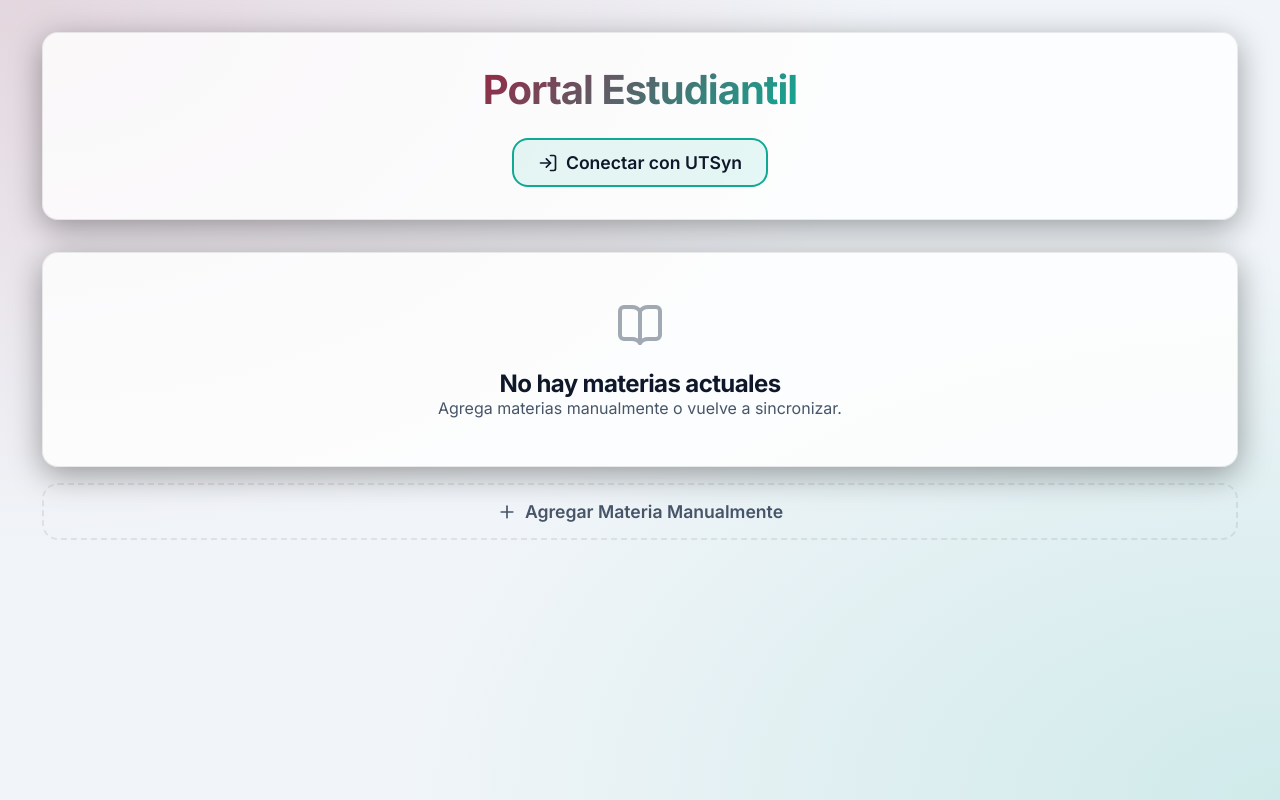
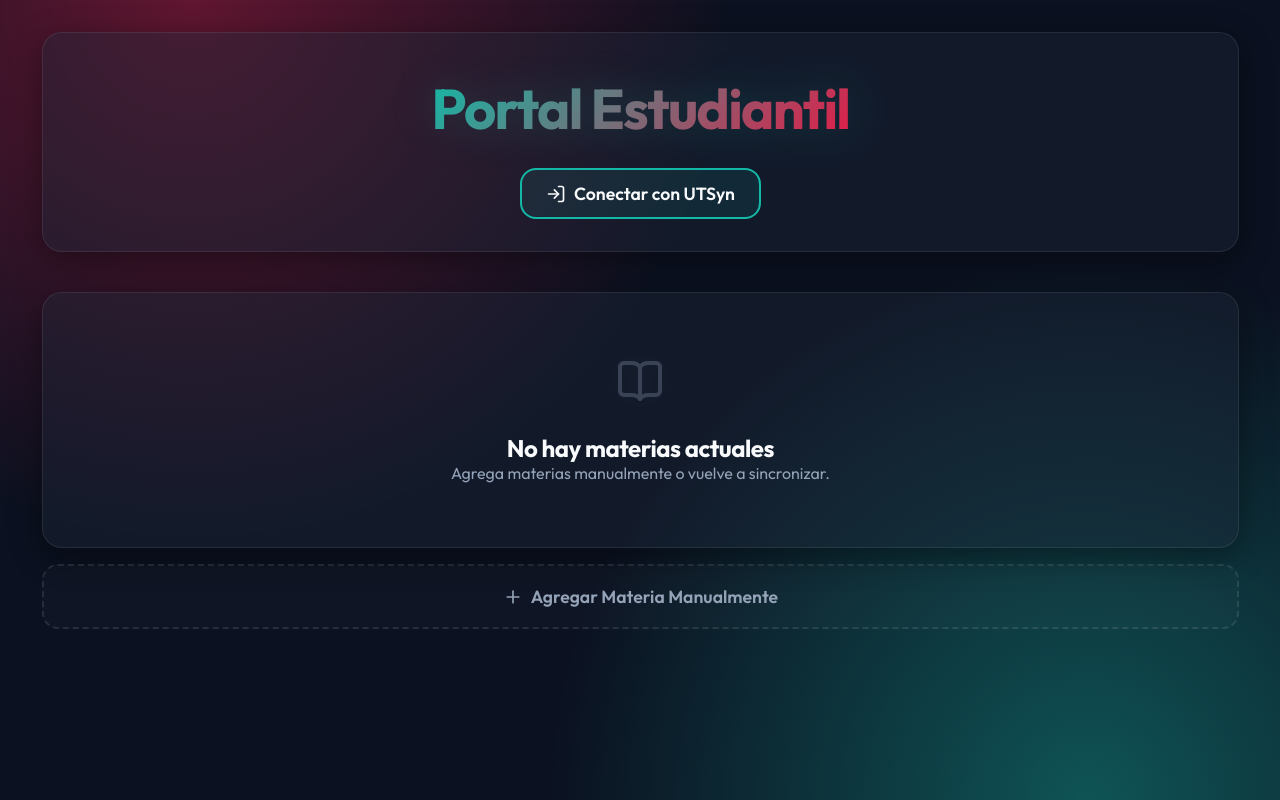
Before and after one commit to Vic-MJ/UTSyn, a React (Vite) app: page / in a window 1280 px wide. Built offline with nearby package versions, Linux system fonts and the light colour scheme.

Commit message:
Renovar UI

```diff
--- a/src/App.css
+++ b/src/App.css
@@ -1,31 +1,35 @@
 .app-header {
   text-align: center;
-  margin-bottom: 2rem;
-  padding: 2rem;
+  margin-bottom: 2.5rem;
+  padding: 2.5rem 2rem;
   position: relative;
   overflow: hidden;
 }
 
 .app-title {
-  font-size: 2.5rem;
-  background: linear-gradient(135deg, var(--secondary) 0%, var(--primary) 100%);
+  font-size: 3.5rem;
+  background: linear-gradient(135deg, var(--primary) 0%, var(--secondary) 100%);
   -webkit-background-clip: text;
   -webkit-text-fill-color: transparent;
   margin-bottom: 0.5rem;
+  filter: drop-shadow(0 0 20px rgba(20, 184, 166, 0.2));
+  letter-spacing: -0.03em;
 }
 
 .app-subtitle {
   color: var(--text-muted);
   font-size: 1.1rem;
+  font-weight: 500;
 }
 
 .summary-board {
   display: flex;
   justify-content: space-around;
   align-items: center;
-  padding: 1.5rem;
-  margin-bottom: 2rem;
+  padding: 2rem;
+  margin-bottom: 2.5rem;
   border-top: 4px solid var(--primary);
+  background: linear-gradient(180deg, rgba(20, 184, 166, 0.05) 0%, transparent 100%);
 }
 
 .summary-item {
@@ -39,23 +43,25 @@
   font-size: 0.9rem;
   color: var(--text-muted);
   text-transform: uppercase;
-  letter-spacing: 0.05em;
+  letter-spacing: 0.1em;
   font-weight: 600;
 }
 
 .summary-value {
-  font-size: 3rem;
+  font-size: 3.5rem;
   font-weight: 700;
   color: var(--text-main);
-  text-shadow: 0 2px 10px rgba(0,0,0,0.2);
+  text-shadow: 0 0 20px rgba(255, 255, 255, 0.1);
 }
 
 .summary-value.passing {
   color: var(--grade-au);
+  text-shadow: 0 0 20px rgba(16, 185, 129, 0.3);
 }
 
 .summary-value.failing {
   color: var(--grade-na);
+  text-shadow: 0 0 20px rgba(239, 68, 68, 0.3);
 }
 
 .add-subject-btn {
@@ -64,9 +70,9 @@
   justify-content: center;
   gap: 0.5rem;
   width: 100%;
-  padding: 1rem;
-  background-color: transparent;
-  border: 2px dashed var(--card-border);
+  padding: 1.2rem;
+  background-color: rgba(255, 255, 255, 0.02);
+  border: 2px dashed rgba(255, 255, 255, 0.1);
   border-radius: 16px;
   color: var(--text-muted);
   font-size: 1.1rem;
@@ -77,18 +83,21 @@
 .add-subject-btn:hover {
   border-color: var(--primary);
   color: var(--primary);
-  background-color: rgba(20, 184, 166, 0.05);
+  background-color: rgba(20, 184, 166, 0.08);
+  box-shadow: 0 0 20px rgba(20, 184, 166, 0.1);
 }
 
 .subject-card {
   padding: 1.5rem;
   margin-bottom: 1.5rem;
-  transition: transform 0.2s;
+  transition: var(--transition);
+  background: rgba(30, 41, 59, 0.6);
 }
 
 .subject-card:hover {
-  transform: translateY(-2px);
-  border-color: rgba(20, 184, 166, 0.3);
+  transform: translateY(-4px) scale(1.01);
+  border-color: rgba(20, 184, 166, 0.4);
+  box-shadow: 0 15px 35px -10px rgba(20, 184, 166, 0.2);
 }
 
 .subject-header {
@@ -119,19 +128,20 @@
 .subject-input:focus {
   outline: none;
   border-bottom-color: var(--primary);
+  text-shadow: 0 0 10px rgba(255, 255, 255, 0.1);
 }
 
 .subject-input::placeholder {
-  color: rgba(148, 163, 184, 0.5);
+  color: rgba(148, 163, 184, 0.3);
 }
 
 .subject-average-pill {
-  background: rgba(0,0,0,0.05);
+  background: rgba(0, 0, 0, 0.2);
   padding: 0.5rem 1rem;
   border-radius: 9999px;
   font-weight: 700;
   font-size: 1.1rem;
-  border: 1px solid var(--card-border);
+  border: 1px solid rgba(255, 255, 255, 0.05);
 }
 
 .delete-btn {
@@ -141,11 +151,13 @@
   display: flex;
   align-items: center;
   justify-content: center;
+  background: rgba(255, 255, 255, 0.02);
 }
 
 .delete-btn:hover {
   color: var(--grade-na);
-  background: rgba(239, 68, 68, 0.1);
+  background: rgba(239, 68, 68, 0.15);
+  box-shadow: 0 0 15px rgba(239, 68, 68, 0.2);
 }
 
 .units-list {
@@ -158,10 +170,16 @@
   display: flex;
   align-items: center;
   gap: 1rem;
-  background: rgba(255,255,255,0.6);
+  background: rgba(15, 23, 42, 0.4);
   padding: 0.75rem 1rem;
   border-radius: 12px;
-  border: 1px solid var(--card-border);
+  border: 1px solid rgba(255, 255, 255, 0.03);
+  transition: var(--transition);
+}
+
+.unit-item:hover {
+  background: rgba(15, 23, 42, 0.6);
+  border-color: rgba(255, 255, 255, 0.08);
 }
 
 .unit-name {
@@ -183,9 +201,10 @@
 .grades-group {
   display: flex;
   gap: 0.25rem;
-  background: rgba(0,0,0,0.04);
+  background: rgba(0, 0, 0, 0.2);
   padding: 0.25rem;
   border-radius: 8px;
+  border: 1px solid rgba(255, 255, 255, 0.02);
 }
 
 .grade-btn {
@@ -199,47 +218,50 @@
 
 .grade-btn:hover {
   color: var(--text-main);
-  background: rgba(0,0,0,0.05);
+  background: rgba(255, 255, 255, 0.05);
 }
 
-.grade-btn.active.au { background: var(--grade-au); color: white; }
-.grade-btn.active.de { background: var(--grade-de); color: white; }
-.grade-btn.active.sa { background: var(--grade-sa); color: white; }
-.grade-btn.active.na { background: var(--grade-na); color: white; }
+.grade-btn.active.au { background: var(--grade-au); color: #000; box-shadow: 0 0 15px rgba(16, 185, 129, 0.4); }
+.grade-btn.active.de { background: var(--grade-de); color: #fff; box-shadow: 0 0 15px rgba(59, 130, 246, 0.4); }
+.grade-btn.active.sa { background: var(--grade-sa); color: #000; box-shadow: 0 0 15px rgba(245, 158, 11, 0.4); }
+.grade-btn.active.na { background: var(--grade-na); color: #fff; box-shadow: 0 0 15px rgba(239, 68, 68, 0.4); }
 
 .add-unit-btn {
   display: flex;
   align-items: center;
   gap: 0.5rem;
   color: var(--primary);
-  font-size: 0.9rem;
+  font-size: 0.95rem;
   font-weight: 600;
-  padding: 0.75rem 0;
+  padding: 0.75rem 0.5rem;
   margin-top: 0.5rem;
+  border-radius: 8px;
 }
 
 .add-unit-btn:hover {
-  color: var(--primary-hover);
+  color: #fff;
+  background: rgba(20, 184, 166, 0.1);
 }
 
 .empty-state {
   text-align: center;
-  padding: 3rem 1rem;
+  padding: 4rem 1rem;
   color: var(--text-muted);
 }
 
 .empty-state svg {
-  margin-bottom: 1rem;
-  opacity: 0.5;
+  margin-bottom: 1.5rem;
+  opacity: 0.3;
+  filter: drop-shadow(0 0 10px rgba(255,255,255,0.1));
 }
 
 @keyframes slideIn {
-  from { opacity: 0; transform: translateY(10px); }
-  to { opacity: 1; transform: translateY(0); }
+  from { opacity: 0; transform: translateY(15px) scale(0.98); }
+  to { opacity: 1; transform: translateY(0) scale(1); }
 }
 
 .animate-slide-in {
-  animation: slideIn 0.3s ease-out forwards;
+  animation: slideIn 0.4s cubic-bezier(0.25, 0.8, 0.25, 1) forwards;
 }
 
 @media (max-width: 640px) {
@@ -247,34 +269,61 @@
     flex-direction: column;
     align-items: stretch;
   }
-
   .grades-group {
     justify-content: space-between;
   }
-
   .grade-btn {
     flex: 1;
   }
-
   .subject-header {
     flex-wrap: wrap;
   }
 }
 
+.tabs-container {
+  display: flex;
+  border-top: 1px solid var(--card-border);
+  flex-wrap: wrap;
+  background: rgba(0, 0, 0, 0.1);
+  border-radius: 0 0 20px 20px;
+  overflow: hidden;
+}
+
 .tab-btn {
   background: transparent;
   border: none;
-  border-bottom: 3px solid transparent;
-  transition: all 0.2s ease-in-out;
+  transition: all 0.3s ease-in-out;
   cursor: pointer;
+  position: relative;
+}
+
+.tab-btn::after {
+  content: '';
+  position: absolute;
+  bottom: 0;
+  left: 50%;
+  width: 0;
+  height: 3px;
+  background: var(--primary);
+  transition: var(--transition);
+  transform: translateX(-50%);
+  border-radius: 3px 3px 0 0;
+  box-shadow: 0 -2px 10px rgba(20, 184, 166, 0.5);
 }
 
 .tab-btn:hover {
-  background-color: rgba(0, 0, 0, 0.03);
+  background-color: rgba(255, 255, 255, 0.02);
+  color: var(--text-main) !important;
 }
 
 .tab-btn.active {
-  background-color: rgba(20, 184, 166, 0.1);
+  background-color: rgba(20, 184, 166, 0.05);
+  color: var(--primary) !important;
+  text-shadow: 0 0 10px rgba(20, 184, 166, 0.3);
+}
+
+.tab-btn.active::after {
+  width: 100%;
 }
 
 .modal-overlay {
@@ -283,36 +332,40 @@
   left: 0;
   right: 0;
   bottom: 0;
-  background-color: rgba(0, 0, 0, 0.7);
+  background-color: rgba(0, 0, 0, 0.8);
   display: flex;
   justify-content: center;
   align-items: center;
   z-index: 1000;
-  backdrop-filter: blur(4px);
+  backdrop-filter: blur(8px);
   padding: 1rem;
 }
 
 .modal-content {
   width: 100%;
-  max-width: 400px;
-  padding: 2rem;
+  max-width: 420px;
+  padding: 2.5rem;
+  background: rgba(15, 23, 42, 0.85);
+  border: 1px solid rgba(255,255,255,0.1);
+  box-shadow: 0 25px 50px -12px rgba(0, 0, 0, 0.8);
 }
 
 .modal-input {
   width: 100%;
-  padding: 0.75rem 1rem;
-  border-radius: 8px;
-  background-color: rgba(255, 255, 255, 0.6);
-  border: 1px solid var(--card-border);
+  padding: 0.85rem 1rem;
+  border-radius: 10px;
+  background-color: rgba(0, 0, 0, 0.3);
+  border: 1px solid rgba(255, 255, 255, 0.1);
   color: var(--text-main);
-  font-size: 1rem;
+  font-size: 1.05rem;
   transition: var(--transition);
 }
 
 .modal-input:focus {
   outline: none;
   border-color: var(--primary);
-  background-color: rgba(255, 255, 255, 1);
+  background-color: rgba(0, 0, 0, 0.5);
+  box-shadow: 0 0 0 3px rgba(20, 184, 166, 0.2);
 }
 
 .spinner {
@@ -347,24 +400,32 @@
   .app-title {
     font-size: 1.5rem !important;
     margin-bottom: 0 !important;
+    filter: none !important;
+    -webkit-text-fill-color: initial !important;
+    color: black !important;
   }
   .summary-board {
     padding: 0.5rem !important;
     margin-top: 0.5rem !important;
     margin-bottom: 0.5rem !important;
-    border-top: 2px solid var(--primary) !important;
+    border-top: 2px solid #000 !important;
+    background: none !important;
   }
   .summary-label {
     font-size: 0.75rem !important;
+    color: black !important;
   }
   .summary-value {
     font-size: 1.5rem !important;
+    color: black !important;
+    text-shadow: none !important;
   }
   .glass-panel {
     border: 1px solid #ddd !important;
     box-shadow: none !important;
     background: white !important;
     padding: 0.5rem !important;
+    backdrop-filter: none !important;
   }
   .kardex-print-header {
     margin-bottom: 0.5rem !important;
@@ -382,10 +443,13 @@
   .subject-card h3 {
     font-size: 0.95rem !important;
     margin-bottom: 0 !important;
+    color: black !important;
   }
   .subject-average-pill {
     padding: 0.1rem 0.5rem !important;
     font-size: 0.8rem !important;
+    color: black !important;
+    border-color: #ccc !important;
   }
   .units-list {
     gap: 0.2rem !important;
@@ -397,6 +461,7 @@
   }
   .unit-name {
     font-size: 0.85rem !important;
+    color: black !important;
   }
   * {
     -webkit-print-color-adjust: exact !important;
--- a/src/index.css
+++ b/src/index.css
@@ -1,15 +1,17 @@
-@import url('https://fonts.googleapis.com/css2?family=Inter:wght@400;500;600;700&display=swap');
+@import url('https://fonts.googleapis.com/css2?family=Outfit:wght@300;400;500;600;700&display=swap');
 
 :root {
-  --bg-color: #f1f5f9;
-  --card-bg: rgba(255, 255, 255, 0.8);
-  --card-border: rgba(0, 0, 0, 0.08);
-  --primary: #10a994;
-  --primary-hover: #0d8a7a;
-  --secondary: #962845;
-  --secondary-hover: #7a1d35;
-  --text-main: #0f172a;
-  --text-muted: #475569;
+  --bg-color: #0b1120;
+  --card-bg: rgba(30, 41, 59, 0.4);
+  --card-border: rgba(255, 255, 255, 0.08);
+  --primary: #14b8a6;
+  --primary-hover: #0d9488;
+  --primary-glow: rgba(20, 184, 166, 0.4);
+  --secondary: #e11d48;
+  --secondary-hover: #be123c;
+  --secondary-glow: rgba(225, 29, 72, 0.4);
+  --text-main: #f8fafc;
+  --text-muted: #94a3b8;
 
   --grade-au: #10b981;
   --grade-de: #3b82f6;
@@ -17,32 +19,34 @@
   --grade-na: #ef4444;
   --grade-none: #334155;
 
-  --transition: all 0.3s cubic-bezier(0.4, 0, 0.2, 1);
-  --glass-shadow: 0 8px 32px 0 rgba(0, 0, 0, 0.37);
-  --glass-blur: blur(12px);
+  --transition: all 0.3s cubic-bezier(0.25, 0.8, 0.25, 1);
+  --glass-shadow: 0 8px 32px 0 rgba(0, 0, 0, 0.4);
+  --glass-blur: blur(16px);
 }
 
 * {
   margin: 0;
   padding: 0;
   box-sizing: border-box;
-  font-family: 'Inter', system-ui, -apple-system, sans-serif;
+  font-family: 'Outfit', system-ui, -apple-system, sans-serif;
 }
 
 body {
   background-color: var(--bg-color);
   background-image:
-    radial-gradient(at 0% 0%, rgba(150, 40, 69, 0.15) 0px, transparent 50%),
-    radial-gradient(at 100% 100%, rgba(16, 169, 148, 0.15) 0px, transparent 50%);
+    radial-gradient(circle at 15% 0%, var(--secondary-glow) 0%, transparent 40%),
+    radial-gradient(circle at 85% 100%, var(--primary-glow) 0%, transparent 40%),
+    linear-gradient(180deg, rgba(15, 23, 42, 0) 0%, rgba(11, 17, 32, 1) 100%);
   background-attachment: fixed;
   color: var(--text-main);
   min-height: 100vh;
   padding-bottom: 3rem;
+  overflow-x: hidden;
 }
 
 #root {
   width: 96%;
-  max-width: 1500px;
+  max-width: 1400px;
   margin: 0 auto;
   padding: 2rem 1rem;
 }
@@ -50,7 +54,7 @@ body {
 h1, h2, h3 {
   color: var(--text-main);
   font-weight: 700;
-  letter-spacing: -0.025em;
+  letter-spacing: -0.02em;
 }
 
 button {
@@ -61,9 +65,14 @@ button {
   transition: var(--transition);
 }
 
+button:active {
+  transform: scale(0.96);
+}
+
 button:disabled {
   opacity: 0.5;
   cursor: not-allowed;
+  transform: none;
 }
 
 .glass-panel {
@@ -72,5 +81,5 @@ button:disabled {
   -webkit-backdrop-filter: var(--glass-blur);
   border: 1px solid var(--card-border);
   box-shadow: var(--glass-shadow);
-  border-radius: 16px;
+  border-radius: 20px;
 }
```
